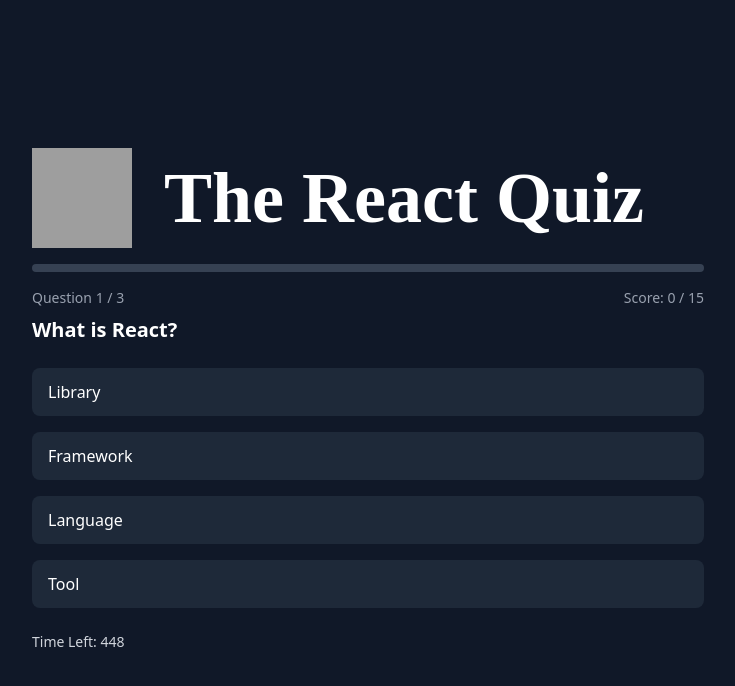
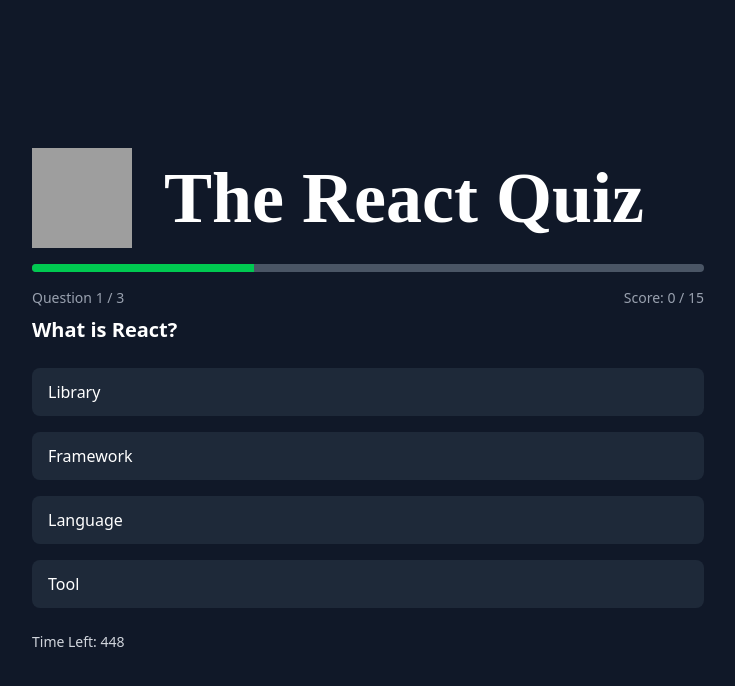
Before and after one commit to KhaliqueAhmed71/react-quiz-app, a React (Vite) app: page / in a window 1280 px wide. Both pictures are taken after a click on the button "Let's start". Shown: the top 686 px of the page, without its empty margins (272-1007 px from the left). Built offline with nearby package versions, Linux system fonts and the light colour scheme; grey boxes are pictures that could not be loaded; a web font is replaced by a local one.

Commit message:
Add progress bar component and integrate into quiz screen

```diff
--- a/src/QuestionScreen.jsx
+++ b/src/QuestionScreen.jsx
@@ -1,4 +1,6 @@
 import React from "react";
+import ProgressBar from "./components/ProgressBar";
+
 
 export default function QuestionScreen({
   questionNumber,
@@ -32,13 +34,9 @@
   </div>
 </div>
 
-        {/* Score Bar */}
-        <div className="relative w-full h-2 bg-gray-700 rounded-full mb-4">
-          <div
-            className="h-full bg-blue-500 rounded-full"
-            style={{ width: `${(score / totalScore) * 100}%` }}
-          />
-        </div>
+{/* Progress Bar */}
+<ProgressBar current={questionNumber} total={totalQuestions} />
+
 
         {/* Question Progress + Score */}
         <div className="flex justify-between items-center text-sm text-gray-400 mb-2">
--- /dev/null
+++ b/src/components/ProgressBar.jsx
@@ -0,0 +1,14 @@
+import React from "react";
+
+export default function ProgressBar({ current, total }) {
+  const percentage = Math.round((current / total) * 100);
+
+  return (
+    <div className="relative w-full h-2 bg-gray-600 rounded-full overflow-hidden mb-4">
+      <div
+        className="absolute left-0 top-0 h-full bg-green-500 transition-all duration-300"
+        style={{ width: `${percentage}%` }}
+      />
+    </div>
+  );
+}
```
Also changed, not shown: 1 other file (tests, documents, lock files or other folders). Lines whose indentation alone changed are shown as unchanged.
